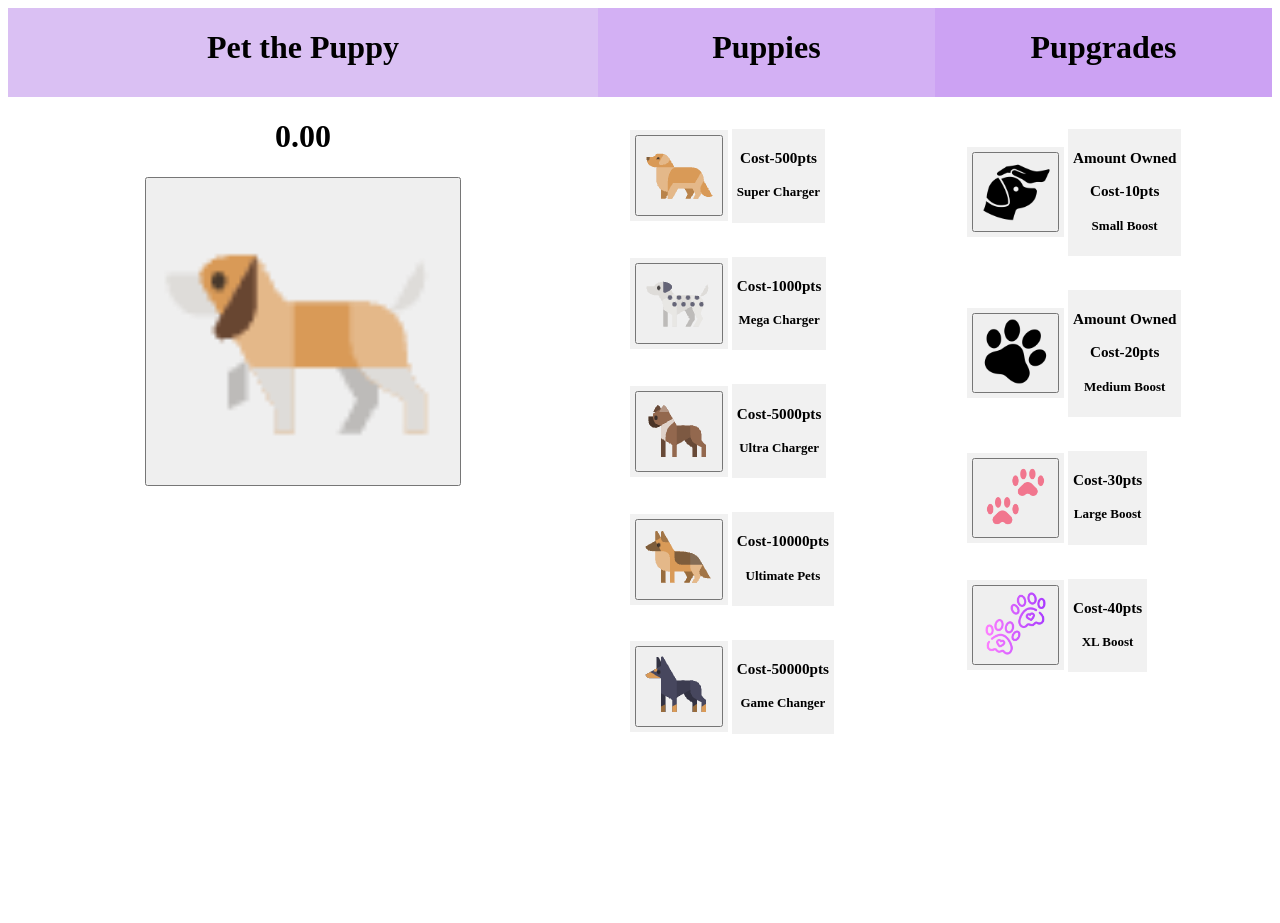
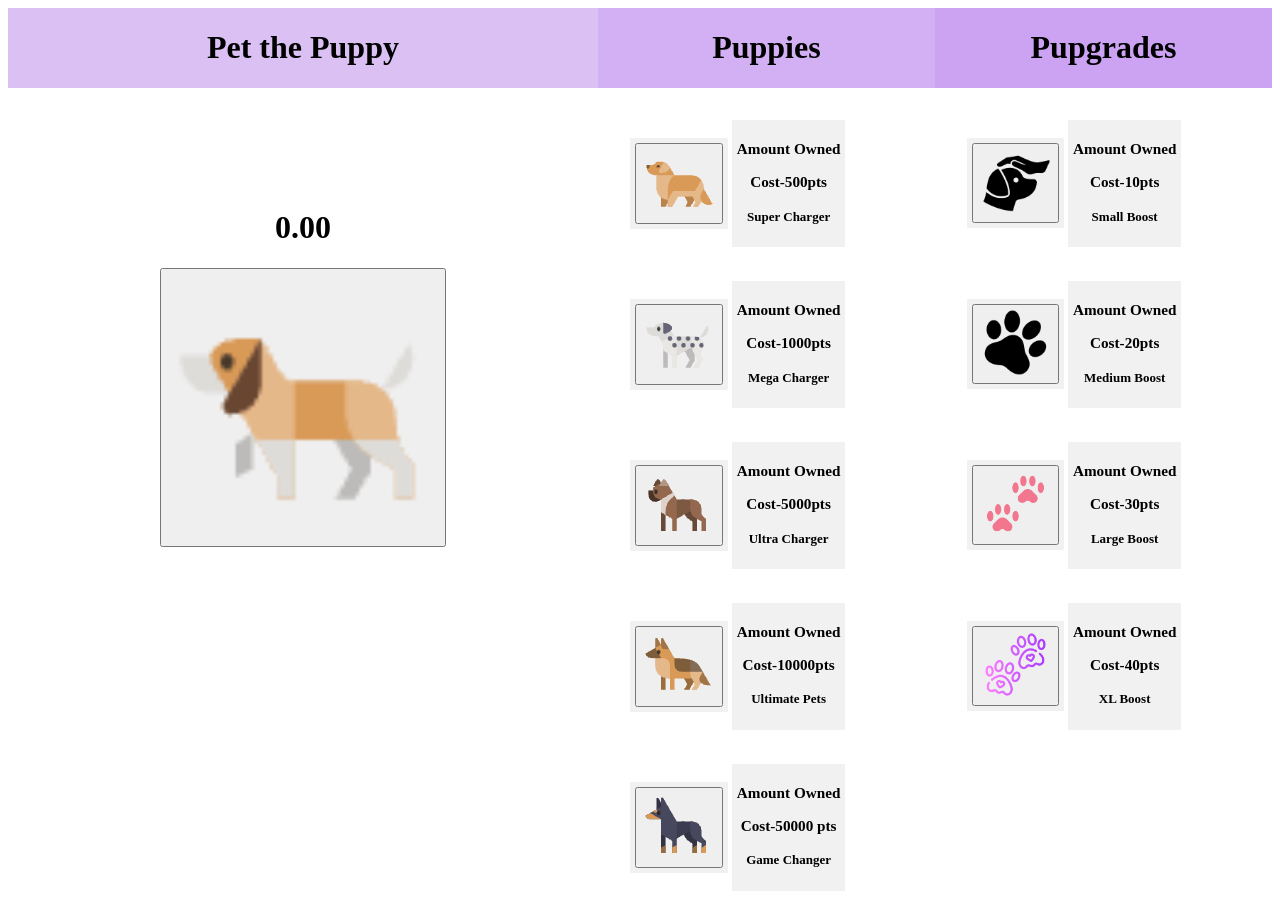
Before and after one commit to Tracey26/Pet-the-Puppy, a plain HTML site: page index.html in a window 1280 px wide. Before the commit the page ends 816 px from the top, so only its background shows below. Drawn offline with nearby package versions, Linux system fonts and the light colour scheme; no server answers.

```diff
--- a/game.js
+++ b/game.js
@@ -41,7 +41,7 @@ function buyMbs() {
 
         mbs = mbs + 1
 
-        mbsAmount.innerText = mbs + 'Medium Boots owned'
+        mbsAmount.innerText = mbs + ' Medium Boots owned'
         mbsCost.innerText = (20 + (mbs ** 1.5)).toFixed(0) + " Points"
         buyMbs.innerText = 20 + mbs ** 1.5
 
@@ -62,7 +62,8 @@ function buySuper() {
 
         sc = sc + 1
 
-        scAmount.innerText = sc + 'Super chargers owned'
+        scAmount.innerText = sc + ' Large Boost owned'
+        scCost.innerText = (30 + (sc ** 1.5)).toFixed(0) + " Points"
         buySuper.innerText = 30 + sc ** 1.5
 
         cost = 30 + sc ** 1.5
@@ -82,7 +83,8 @@ function buyChanger() {
 
         gc = gc + 1
 
-        gcAmount.innerText = gc + 'Game Changers owned'
+        gcAmount.innerText = gc + ' Extra Large Boost owned'
+        gcCost.innerText = (40 + (gc ** 1.5)).toFixed(0) + " Points"
         buyChanger.innerText = 40 + gc ** 1.5
 
         cost = 40 + gc ** 1.5
@@ -102,7 +104,8 @@ function goldenRet() {
 
         gr = gr + 1
 
-        grAmount.innerText = gr + 'Golden Retrievers owned'
+        grAmount.innerText = gr + ' Super Chargers owned'
+        grCost.innerText = (500 + (gr ** 1.5)).toFixed(0) + " Points"
         goldenRet.innerText = 500 + gr ** 1.5
 
         cost = 500 + gr ** 1.5
@@ -122,7 +125,8 @@ function dalmatian() {
 
         dl = dl + 1
 
-        dlAmount.innerText = dl + 'Dalmatians owned'
+        dlAmount.innerText = dl + ' Mega Chargers owned'
+        dlCost.innerText = (1000 + (dl ** 1.5)).toFixed(0) + " Points"
         dalmatian.innerText = 1000 + dl ** 1.5
 
         cost = 1000 + dl ** 1.5
@@ -142,7 +146,8 @@ function boxerDog() {
 
         bd = bd + 1
 
-        bdAmount.innerText = bd + 'Boxer Dog owned'
+        bdAmount.innerText = bd + ' Ultra Chargers owned'
+        bdCost.innerText = (5000 + (bd ** 1.5)).toFixed(0) + " Points"
         boxerDog.innerText = 5000 + bd ** 1.5
 
         cost = 5000 + bd ** 1.5
@@ -162,7 +167,8 @@ function germanShep() {
 
         gs = gs + 1
 
-        gsAmount.innerText = gs + 'German Shepard owned'
+        gsAmount.innerText = gs + ' Ultimate Chargers owned'
+        gsCost.innerText = (10000 + (gs ** 1.5)).toFixed(0) + " Points"
         germanShep.innerText = 10000 + gs ** 1.5
 
         cost = 10000 + gs ** 1.5
@@ -182,7 +188,8 @@ function doberMan() {
 
         dm = dm + 1
 
-        dmAmount.innerText = dm + 'German Shepard owned'
+        dmAmount.innerText = dm + ' Game Changers owned'
+        dmCost.innerText = (5000 + (dm ** 1.5)).toFixed(0) + " Points"
         doberMan.innerText = 50000 + dm ** 1.5
 
         cost = 50000 + dm ** 1.5
@@ -273,6 +280,11 @@ function gameLoop() {
     points = points + (0.4 * mbs)
     points = points + (0.6 * sc)
     points = points + (1.0 * gc)
+    points = points + (5.0 * gr)
+    points = points + (15. * mbs)
+    points = points + (30. * sc)
+    points = points + (50.0 * gc)
+    points = points + (100.0 * gc)
     pointsTracker.innerText = points.toFixed(2)
 }
 
--- a/index.html
+++ b/index.html
@@ -25,7 +25,7 @@
         <div class="clicker center">
             <h1 id="pointsTracker">0.00</h1>
             <button onclick="increasePoints()">
-            <img src="/images/dogs/scenthound_dog (1).png" alt="ScentHound Dog" id="scentdog" height="300px">
+            <img src="/images/dogs/scenthound_dog (1).png" alt="ScentHound Dog" id="scentdog" height="270px">
 
             </button>
         </div>
@@ -37,7 +37,8 @@
                 <div><button onclick="goldenRet()">
                 <img src="/images/dogs/golden_retriever_dog.png" alt="Golden Retriever" >
                 </button></div>
-                <div><h3>Cost-500pts</h3>
+                <div><h3 id="grAmount">Amount Owned</h3>
+                <div><h3 id="grCost">Cost-500pts</h3></div>
                 <h4>Super Charger</h4></div>
             </div>
 
@@ -45,7 +46,8 @@
                 <div><button onclick="dalmatian()">
                 <img src="/images/dogs/dalmatian_dog.png" alt="Dalmatian" >
                 </button></div>
-                <div><h3>Cost-1000pts</h3>
+                <div><h3 id="dlAmount">Amount Owned</h3>
+                <div><h3 id="dlCost">Cost-1000pts</h3></div>
                 <h4>Mega Charger</h4></div>
             </div>
 
@@ -53,7 +55,8 @@
                 <div><button onclick="boxerDog()">
                 <img src="/images/dogs/boxer_dog.png" alt="Boxer dog" >
                 </button></div>
-                <div><h3>Cost-5000pts</h3>
+                <div><h3 id="bdAmount">Amount Owned</h3>
+                <div><h3 id="bdCost">Cost-5000pts</h3></div>
                 <h4>Ultra Charger</h4> </div>
             </div>
 
@@ -61,7 +64,8 @@
                 <div><button onclick="germanShep()">
                 <img src="/images/dogs/german_shepherd_dog.png" alt="German Shepherd" >
                 </button> </div>
-                <div><h3>Cost-10000pts</h3>
+                <div><h3 id="gsAmount">Amount Owned</h3>
+                <div><h3 id="gsCost">Cost-10000pts</h3></div>
                 <h4>Ultimate Pets</h4></div>
             </div>
 
@@ -69,7 +73,8 @@
             <div><button onclick="doberMan()">
             <img src="/images/dogs/doberman_dog.png" alt="Doberman" >
             </button></div>
-            <div><h3>Cost-50000pts</h3>
+            <div><h3 id="dmAmount">Amount Owned</h3>
+            <div><h3 id="dmCost">Cost-50000 pts</h3></div>
             <h4>Game Changer</h4></div>
             </div>
         </div>
@@ -97,7 +102,8 @@
             <div><button onclick="buySuper()">
             <img src="/images/dogs/icons/supercharge.png" alt="Supercharge icon"  height="71">
             </button></div>
-            <div><h3 id="super">Cost-30pts</h3>
+            <div><h3 id="scAmount">Amount Owned</h3>
+            <div><h3 id="scCost">Cost-30pts</h3></div>
             <h4>Large Boost</h4></div>
             </div>
 
@@ -105,13 +111,14 @@
                 <div><button onclick="buyChanger()">
                 <img src="/images/dogs/icons/gamechanger.png" alt="gamechanger icon"  height="71">
                 </button></div>
-                <div><h3 id="GC">Cost-40pts</h3>
+                <div><h3 id="gcAmount">Amount Owned</h3>
+                <div><h3 id="gcCost">Cost-40pts</h3></div>
                 <h4>XL Boost</h4></div>
             </div>
 
-       </div>
+        </div>
+    </div>
 
-    </div>
 
 
     <script src="https://cdnjs.cloudflare.com/ajax/libs/howler/2.2.4/howler.min.js"></script>
--- a/style.css
+++ b/style.css
@@ -27,7 +27,10 @@
   text-align: center;
 }
 
-.clicker { grid-area: clicker; }
+.clicker {
+  grid-area: clicker;
+  padding-top: 100px;
+}
 
 .dogs { grid-area: dogs; }
 
```
